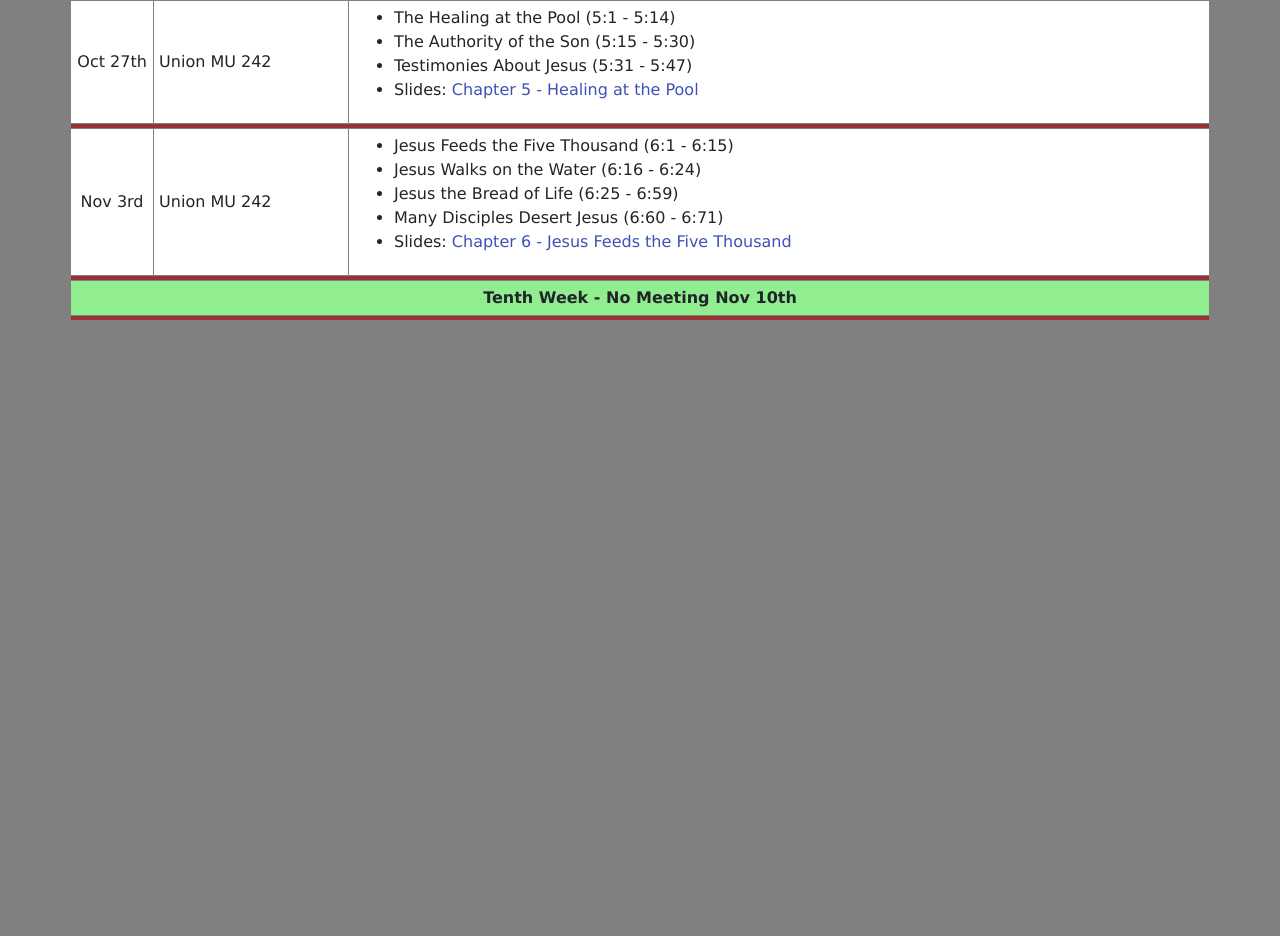
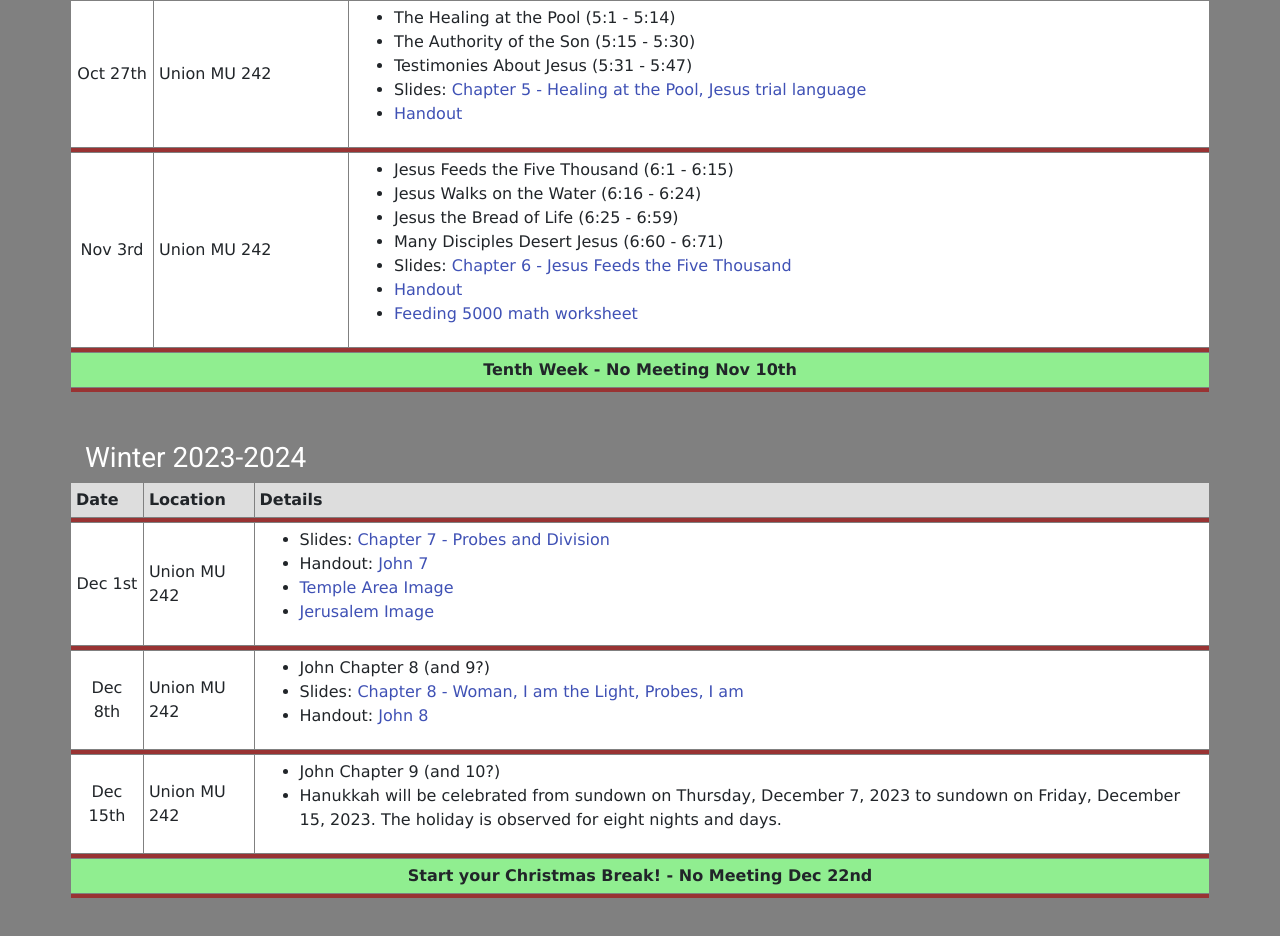
Before and after one commit to fisherds/walk-through-john, a plain HTML site: page public/index.html in a window 1280 px wide. Shown: the part 986-1922 px from the top of the page. Before the commit the page ends 1427 px from the top, so only its background shows below. Drawn offline with Linux system fonts and the light colour scheme; some packages are replaced by stand-ins of ours.

Commit message:
links to chapter 8

```diff
--- a/public/index.html
+++ b/public/index.html
@@ -1,5 +1,6 @@
 <!doctype html>
 <html lang="en">
+
 <head>
   <meta charset="utf-8">
   <meta name="viewport" content="width=device-width, initial-scale=1, shrink-to-fit=no">
@@ -8,6 +9,7 @@
   <link rel="stylesheet" href="styles/main.css">
   <title>Walk Through John</title>
 </head>
+
 <body>
   <nav class="navbar navbar-dark fixed-top">
     <a class="navbar-brand" href="#">A Walk Through John</a>
@@ -168,8 +170,10 @@
                     Chapter 3 - Nicodemus and John Returns to Give Testimony</a>
                 </li>
                 <li>Handouts: <a
-                    href="https://docs.google.com/presentation/d/1fd-Jjq_812ft1EgpBPG1uAwh_OO6Sp7ISIHv9QAOURw/edit?usp=sharing">Text</a>, <a
-                    href="https://docs.google.com/document/d/1o3KwU0kdfmdNu4wKgWpeIV6v-zb5d19AdkduRO5kWB4/edit?usp=sharing">Baby Names Quiz</a>,  <a
+                    href="https://docs.google.com/presentation/d/1fd-Jjq_812ft1EgpBPG1uAwh_OO6Sp7ISIHv9QAOURw/edit?usp=sharing">Text</a>,
+                  <a
+                    href="https://docs.google.com/document/d/1o3KwU0kdfmdNu4wKgWpeIV6v-zb5d19AdkduRO5kWB4/edit?usp=sharing">Baby
+                    Names Quiz</a>, <a
                     href="https://docs.google.com/presentation/d/1MCWwDnwROHljwKo7nr5U_7uIOrrsGBWnmsl6MV4vXS8/edit?usp=sharing">Flashcards</a>
                 </li>
               </ul>
@@ -226,7 +230,10 @@
                 </li>
                 <li>Slides: <a
                     href="https://docs.google.com/presentation/d/13gtPifUOeVzQ5_6TO56sExKRS_L8fbiD_QgZlw_SJ3w/edit?usp=sharing">
-                    Chapter 5 - Healing at the Pool</a>
+                    Chapter 5 - Healing at the Pool, Jesus trial language</a>
+                </li>
+                <li><a
+                    href="https://docs.google.com/presentation/d/1tf1irY0nlpBGuC5FFKGrelg0UH-lbVHx-y_KV9Mx1ec/edit?usp=sharing">Handout</a>
                 </li>
               </ul>
             </td>
@@ -255,9 +262,16 @@
                 <li>
                   Many Disciples Desert Jesus (6:60 - 6:71)
                 </li>
-                <li>Slides: <a href="">
+                <li>Slides: <a
+                    href="https://docs.google.com/presentation/d/1p6djjrbTPt4TcMZ8pd-gRMU_fahUI0VeVeoM1xOIdqQ/edit?usp=sharing">
                     Chapter 6 - Jesus Feeds the Five Thousand</a>
                 </li>
+                <li><a
+                    href="https://docs.google.com/presentation/d/1tf1irY0nlpBGuC5FFKGrelg0UH-lbVHx-y_KV9Mx1ec/edit?usp=sharing">Handout</a>
+                </li>
+                <li><a
+                    href="https://docs.google.com/presentation/d/1GcHOICngg0Qjz7f39Vh4QmN47t0en6_2be1vBzyA9RU/edit?usp=sharing">Feeding
+                    5000 math worksheet</a></li>
               </ul>
             </td>
           </tr>
@@ -271,6 +285,117 @@
           <tr>
             <td colspan="3" style="color:white;padding:2px 10px;background-color:rgba(128,0,0,0.8)"> </td>
           </tr>
+        </tbody>
+      </table>
+    </div>
+    <br><br>
+
+    <h3 class="schedule-heading">Winter 2023-2024</h3>
+    <div id="schedule" class="row">
+      <table style="font-family: Geneva, Roboto, 'Helvetica Neue', Arial, 'Noto SansRoboto', sans-serif;"
+        xmlns="http://www.w3.org/1999/xhtml" border="1" cellpadding="5" cellspacing="0">
+        <tbody>
+          <tr style="background:#ddd">
+            <td><b>Date</b></td>
+            <td><b>Location</td>
+            <td><b>Details</b></td>
+          </tr>
+          <tr>
+            <td colspan="3" style="color:white;padding:2px 10px;background-color:rgba(128,0,0,0.8)"></td>
+          </tr>
+          <tr valign="center">
+            <td>
+              <div style="text-align:center">Dec 1st</div>
+            </td>
+            <td>
+              Union MU 242
+            </td>
+            <td>
+              <ul>
+                <li>Slides: <a target="_blank"
+                    href="https://docs.google.com/presentation/d/1JsEQiYp4RyfTb8aocUSKNAaO8q0NOe9ZOcx6hIUPidc/edit?usp=sharing">Chapter
+                    7 - Probes and Division</a>
+                </li>
+                <li>Handout: <a
+                    href="https://docs.google.com/presentation/d/1tf1irY0nlpBGuC5FFKGrelg0UH-lbVHx-y_KV9Mx1ec/edit#slide=id.g26282634785_0_0">John
+                    7</a>
+                </li>
+                <li>
+                  <a href="/images/jerusalem_in_jesus_time.jpeg">Temple Area Image</a>
+                </li>
+                <li>
+                  <a href="/images/jerusalem.png">Jerusalem Image</a>
+                </li>
+              </ul>
+              <span class="hacky-padding">&nbsp; &nbsp; &nbsp; &nbsp; &nbsp; &nbsp; &nbsp; &nbsp; &nbsp; &nbsp; &nbsp;
+                &nbsp; &nbsp; &nbsp; &nbsp; &nbsp; &nbsp; &nbsp; &nbsp; &nbsp; &nbsp; &nbsp; &nbsp; &nbsp; &nbsp; &nbsp;
+                &nbsp; &nbsp; &nbsp; &nbsp; &nbsp; &nbsp; &nbsp; &nbsp; &nbsp; &nbsp; &nbsp; &nbsp; &nbsp; &nbsp; &nbsp;
+                &nbsp; &nbsp; &nbsp; &nbsp; &nbsp; &nbsp; &nbsp; &nbsp; &nbsp; &nbsp; &nbsp; &nbsp; &nbsp; &nbsp; &nbsp;
+                &nbsp; &nbsp; &nbsp; &nbsp; &nbsp; &nbsp; &nbsp; &nbsp; &nbsp; &nbsp; &nbsp; &nbsp; &nbsp; &nbsp; &nbsp;
+                &nbsp; &nbsp; &nbsp; &nbsp; &nbsp; &nbsp; &nbsp; &nbsp; &nbsp; &nbsp; &nbsp; &nbsp; &nbsp; &nbsp; &nbsp;
+                &nbsp; &nbsp; &nbsp; &nbsp; &nbsp; &nbsp; &nbsp; &nbsp; &nbsp; &nbsp; &nbsp; &nbsp; &nbsp; &nbsp; &nbsp;
+                &nbsp; &nbsp; &nbsp; &nbsp; &nbsp; &nbsp; &nbsp;</span>
+            </td>
+          </tr>
+          <tr>
+            <td colspan="3" style="color:white;padding:2px 10px;background-color:rgba(128,0,0,0.8)"></td>
+          </tr>
+          <tr>
+            <td>
+              <div style="text-align:center">Dec 8th</div>
+            </td>
+            <td>
+              Union MU 242
+            </td>
+            <td>
+              <ul>
+                <li>
+                  John Chapter 8 (and 9?)
+                </li>
+                <li>Slides: <a target="_blank"
+                  href="https://docs.google.com/presentation/d/1RkybuMVt6C6H9QppdFC-iL16L2CvsuDVmKx697M7sUc/edit?usp=sharing">Chapter
+                  8 - Woman, I am the Light, Probes, I am</a>
+              </li>
+              <li>Handout: <a
+                  href="https://docs.google.com/presentation/d/1tf1irY0nlpBGuC5FFKGrelg0UH-lbVHx-y_KV9Mx1ec/edit#slide=id.g26282634785_0_0">John
+                  8</a>
+              </li>
+
+              </ul>
+            </td>
+          </tr>
+          <tr>
+            <td colspan="3" style="color:white;padding:2px 10px;background-color:rgba(128,0,0,0.8)"></td>
+          </tr>
+          <tr style="background: white;">
+            <td>
+              <div style="text-align:center">Dec 15th</div>
+            </td>
+            <td>
+              Union MU 242
+            </td>
+            <td>
+              <ul>
+                <li>
+                  John Chapter 9 (and 10?)
+                </li>
+                <li>Hanukkah will be celebrated from sundown on Thursday, December 7, 2023 to sundown on Friday,
+                  December 15, 2023. The holiday is observed for eight nights and days.</li>
+              </ul>
+            </td>
+          </tr>
+          <tr>
+            <td colspan="3" style="color:white;padding:2px 10px;background-color:rgba(128,0,0,0.8)"></td>
+          </tr>
+          <tr>
+            <td colspan="3" style="text-align:center;background-color:lightgreen;font-weight: bold;">Start your
+              Christmas Break! - No
+              Meeting Dec 22nd</td>
+          </tr>
+          <tr>
+            <td colspan="3" style="color:white;padding:2px 10px;background-color:rgba(128,0,0,0.8)"> </td>
+          </tr>
+
         </tbody>
       </table>
     </div>
```
Also changed, not shown: public/images/jerusalem_in_jesus_time.jpeg (added), 1 other file.
